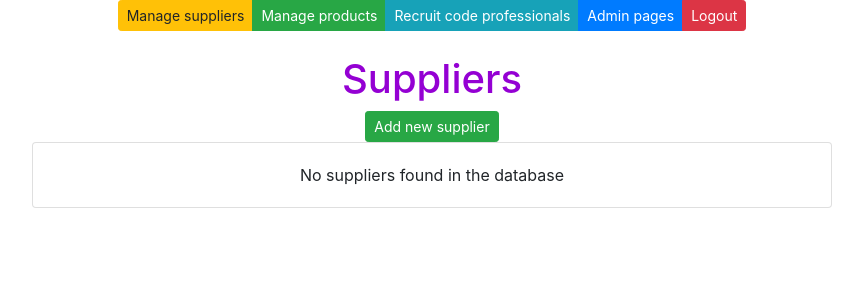
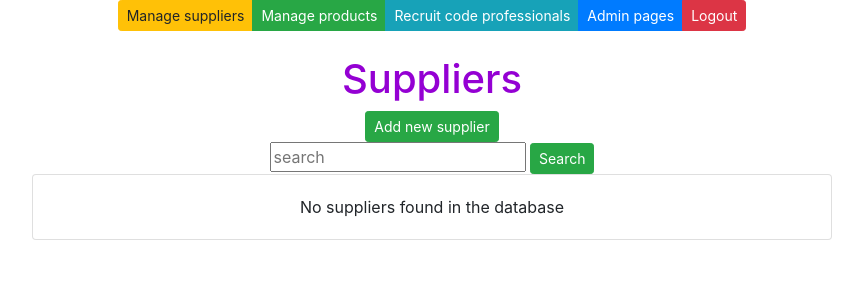
Before and after one commit to AndreyGOIT/careeria-django, a Django app: page /suppliers/ in a window 1280 px wide. Shown: the top 300 px of the page, without its empty margins (208-1071 px from the left). Run offline with Django 5.2, Linux system fonts and the light colour scheme; data that the repository does not hold is empty; some libraries are stand-ins or nearby versions.

Commit message:
add supplier search by name

```diff
--- a/app/templates/supplierlist.html
+++ b/app/templates/supplierlist.html
@@ -9,6 +9,19 @@
 <button id="add-btn" class="btn btn-success btn-sm" onclick="showaddform()">
   Add new supplier
 </button>
+
+<form method="post" action="/search-suppliers/">
+  {%csrf_token %}
+  <input
+    class="card-text"
+    class="card-text"
+    type="text"
+    placeholder="search"
+    name="search"
+  />
+
+  <input type="submit" value="Search" class="btn btn-success btn-sm" name="" />
+</form>
 
 {% for s in suppliers %}
 <div class="card" style="width: 50rem">
--- a/app/urls.py
+++ b/app/urls.py
@@ -20,7 +20,7 @@ from django.urls import path
 from app.views import landing_view, supplierlistview, productlistview, addsupplier, addproduct
 from app.views import deleteproduct, confirmdeleteproduct, \
     deletesupplier, confirmdeletesupplier, edit_product_get, edit_product_post
-from app.views import edit_supplier_get, edit_supplier_post
+from app.views import edit_supplier_get, edit_supplier_post, searchsuppliers
 
 urlpatterns = [
     path('', landing_view),
@@ -40,6 +40,7 @@ urlpatterns = [
     path('confirm-delete-supplier/<int:id>/', confirmdeletesupplier),
     path('edit-supplier-get/<int:id>/', edit_supplier_get, name='edit_supplier'),
     path('edit-supplier-post/<int:id>/', edit_supplier_post, name='edit_supplier_post'),
+    path('search-suppliers/', searchsuppliers),
 
     path('admin/', admin.site.urls),
 ]
--- a/app/views.py
+++ b/app/views.py
@@ -86,3 +86,9 @@ def edit_supplier_post(request, id):
         item.email = request.POST['email']
         item.save()
         return redirect(supplierlistview)
+
+def searchsuppliers(request):
+    search = request.POST['search']
+    filtered = Supplier.objects.filter(companyname__icontains=search)
+    context = {'suppliers': filtered}
+    return render (request,"supplierlist.html",context)
```
